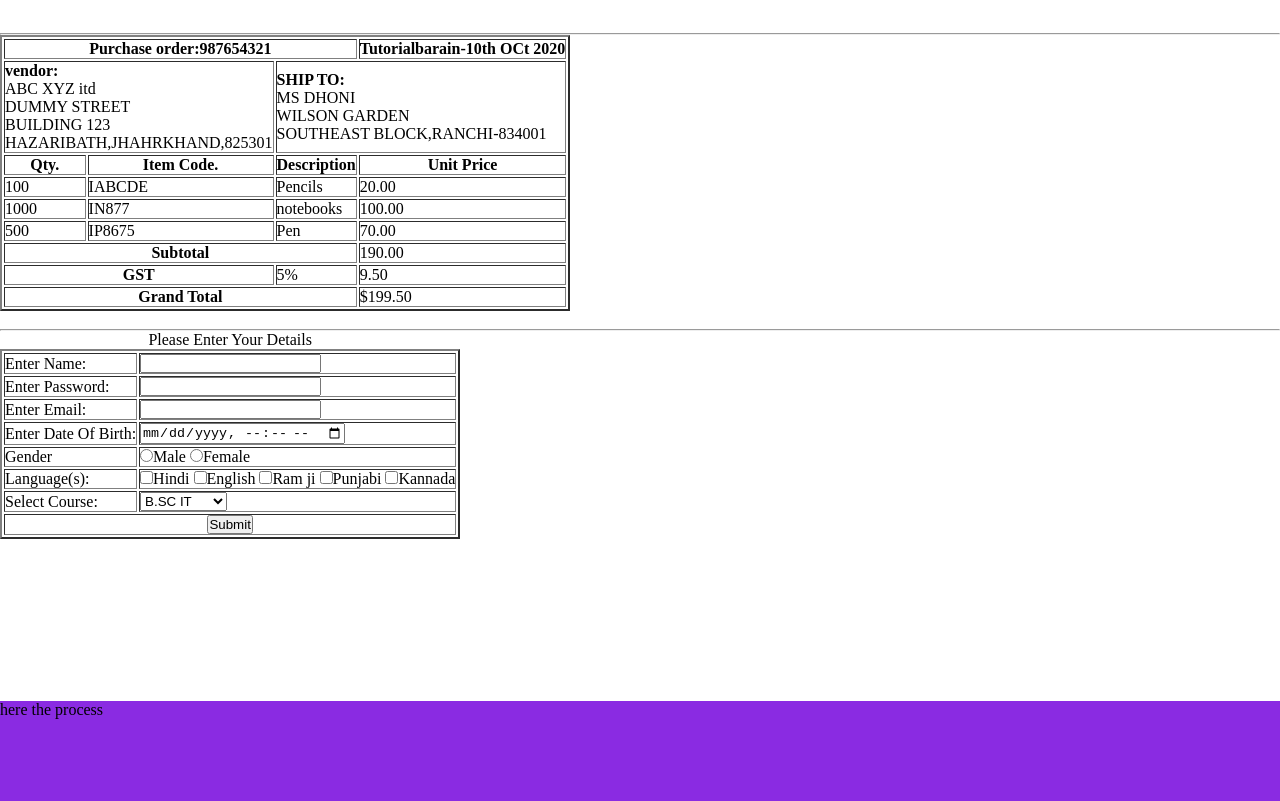
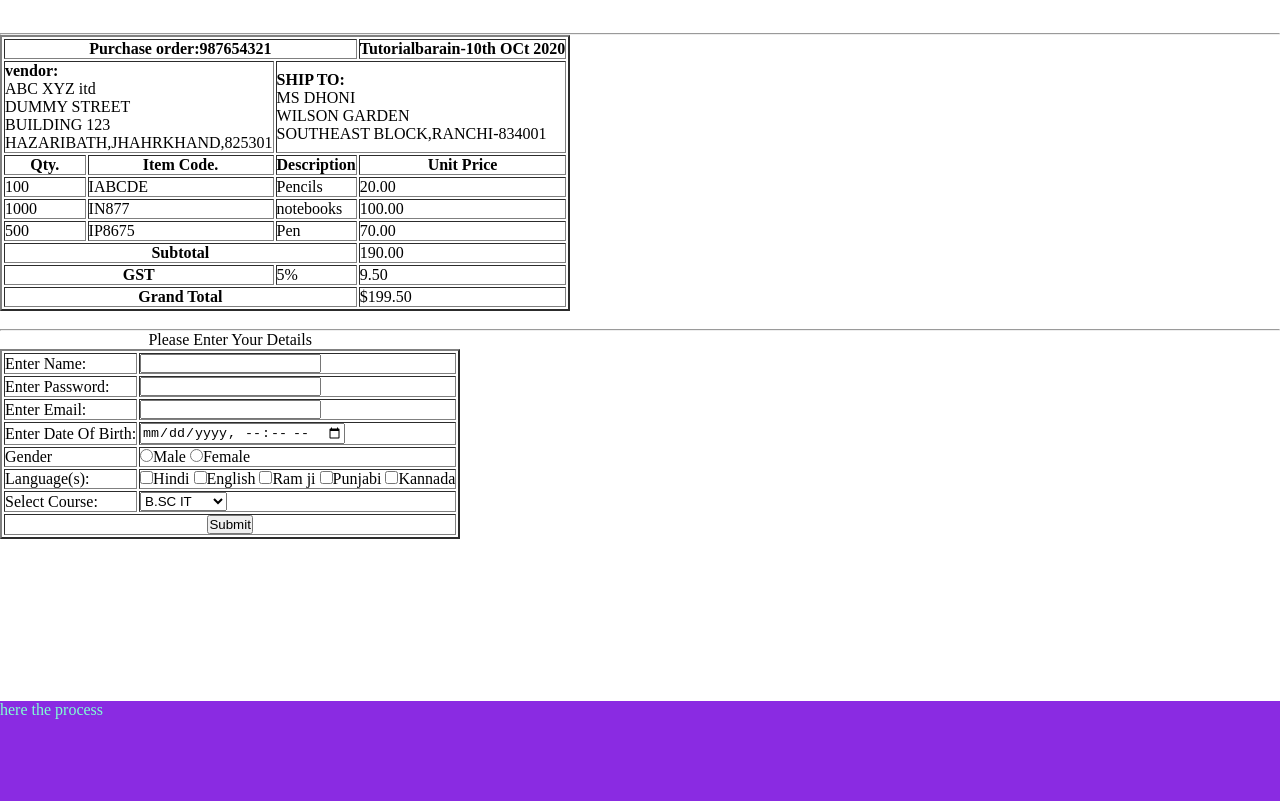
Before and after one commit to Mayank-Dhimn/Demo, a plain HTML site: page mayank.html in a window 1280 px wide. Shown: the part 947-1748 px from the top of the page. Drawn offline with Linux system fonts and the light colour scheme.

Commit message:
second commit

```diff
--- a/index.css
+++ b/index.css
@@ -6,6 +6,6 @@
 
 div{
     height: 100px;
-
+    color: aquamarine;
     background-color: blueviolet;
 }
```
